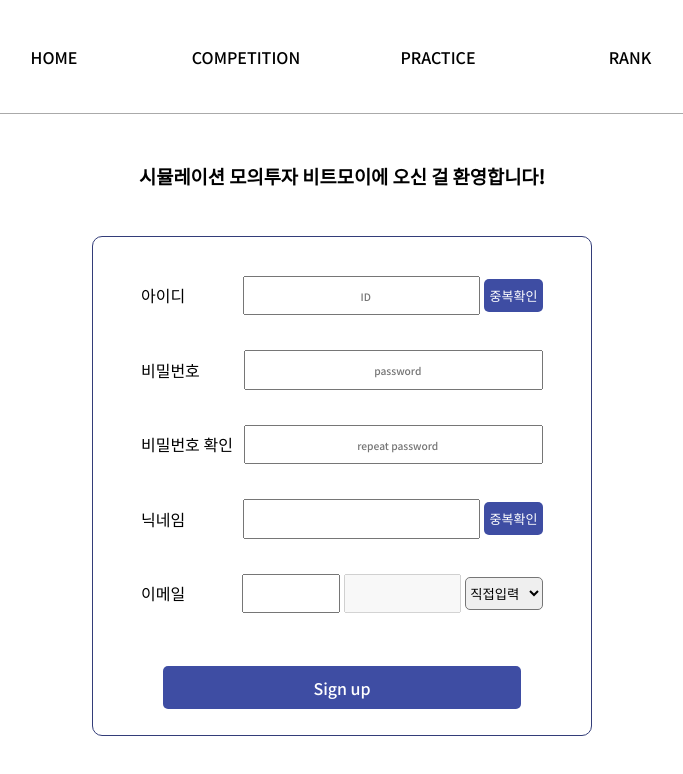
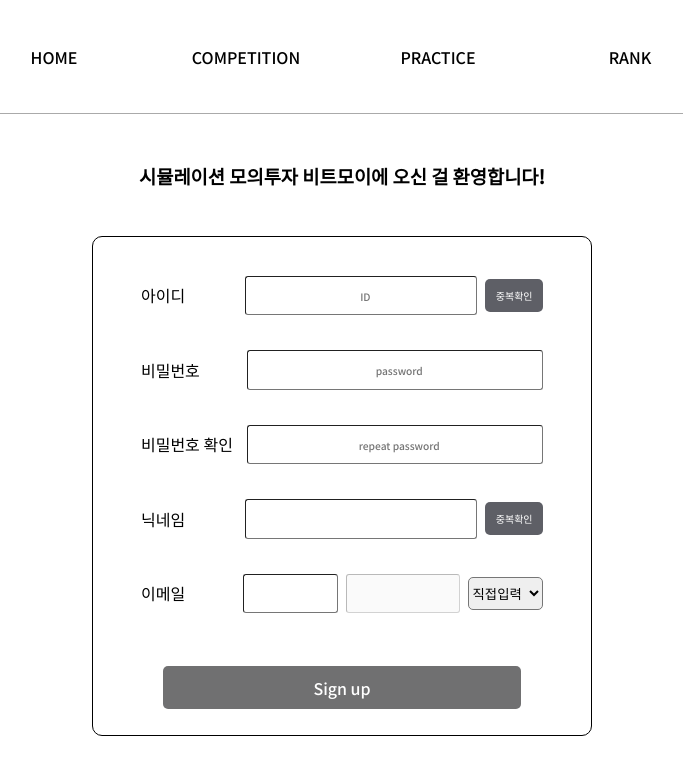
Before and after one commit to IGSON2/bitmoi, a React (Create React App) app in the folder frontend/: page /signup in a window 1280 px wide. Shown: the top 774 px of the page, without its empty margins (298-981 px from the left). Built offline with nearby package versions, Linux system fonts and the light colour scheme.

Commit message:
feat: finish signup

```diff
--- a/frontend/src/RoutingPages/SignUp/SignUp.js
+++ b/frontend/src/RoutingPages/SignUp/SignUp.js
@@ -6,9 +6,8 @@
   const userIDPattern = /^[a-zA-Z0-9]{5,15}$/;
   const passwordPattern =
     /^(?=.*[a-zA-Z])(?=.*[0-9])(?=.*[$@$!%*#?&])[a-zA-Z0-9$@$!%*#?&]{8,16}$/;
-
+  const nicknamePattern = /^[가-힣a-zA-Z0-9]{1,10}$/;
   const [userID, setUserID] = useState("");
-  const [userIDCheckError, setUserIDCheckError] = useState("");
   const [emailID, setEmailID] = useState("");
   const [emailDomain, setEmailDomain] = useState("");
   const [selectDomainDisable, setSelectDomainDisable] = useState(true);
@@ -16,13 +15,16 @@
   const [passwordChk, setPasswordChk] = useState("");
   const [nickname, setNickname] = useState("");
   const [isLogined, setIsLogined] = useState(false);
-  const [nicknameCheckError, setNicknameCheckError] = useState("");
-
+  const [userIdDuplicationText, setUserIdDuplicationText] =
+    useState("중복확인");
+  const [nicknameDuplicationText, setNicknameDuplicationText] =
+    useState("중복확인");
   const [userIDError, setuserIDError] = useState("");
   const [passwordError, setPasswordError] = useState("");
   const [passwordCheckError, setPasswordCheckError] = useState("");
+  const [nicknameError, setNicknameError] = useState("");
 
-  const onSubmit = (e) => {
+  const submit = (e) => {
     e.preventDefault();
     fetch("http://bitmoi.co.kr:5000/user", {
       method: "POST",
@@ -40,6 +42,7 @@
 
   const userIDChange = (e) => {
     setUserID(e.target.value);
+    setUserIdDuplicationText("중복확인");
     if (!userIDPattern.test(e.target.value)) {
       setuserIDError("ID는 영문 숫자 조합 5자에서 15자 내로 입력해 주세요.");
     } else {
@@ -49,41 +52,43 @@
 
   const userIDCheck = (e) => {
     e.preventDefault();
-
     fetch("http://bitmoi.co.kr:5000/user/checkid?user_id=" + userID)
       .then((res) => {
         if (res.ok) {
-          setUserIDCheckError("");
+          setUserIdDuplicationText("사용가능");
           return;
+        } else {
+          setUserIdDuplicationText("사용불가");
         }
       })
       .catch((error) => {
-        setUserIDCheckError(error);
+        console.error(error);
       });
   };
 
   const pwChange = (e) => {
     setPassword(e.target.value);
-    if (!passwordPattern.test(e.target.value)) {
-      const firstInvalidChar = e.target.value
-        .split("")
-        .find((char) => !passwordPattern.test(char));
-      console.log(`Invalid character: ${firstInvalidChar}`);
-      setPasswordError(
-        "비밀번호는 영문, 숫자, 특수문자($, @, $, !, %, *, #, ?, &)가 모두 포함되어야 합니다."
-      );
+    if (e.target.value.length < 8) {
+      setPasswordError("비밀번호는 최소 8자리여야 합니다.");
     } else {
-      setPasswordError("");
+      if (!passwordPattern.test(e.target.value)) {
+        setPasswordError(
+          "비밀번호는 영문, 숫자, 특수문자($, @, $, !, %, *, #, ?, &)가 모두 포함되어야 합니다."
+        );
+      } else {
+        setPasswordError("");
+        if (passwordChk !== "" && e.target.value !== passwordChk) {
+          setPasswordCheckError("재확인 비밀번호가 다릅니다.");
+        } else {
+          setPasswordCheckError("");
+        }
+      }
     }
   };
 
   const pwChkChange = (e) => {
     setPasswordChk(e.target.value);
     if (!passwordPattern.test(e.target.value)) {
-      const firstInvalidChar = e.target.value
-        .split("")
-        .find((char) => !passwordPattern.test(char));
-      console.log(`Invalid character: ${firstInvalidChar}`);
       setPasswordCheckError(
         "비밀번호는 영문, 숫자, 특수문자($, @, $, !, %, *, #, ?, &)가 모두 포함되어야 합니다."
       );
@@ -97,6 +102,14 @@
 
   const nicknameChange = (e) => {
     setNickname(e.target.value);
+    setNicknameDuplicationText("중복확인");
+    if (!nicknamePattern.test(e.target.value)) {
+      setNicknameError(
+        "닉네임은 특수문자를 제외하여 10자 이내로 입력해 주세요."
+      );
+    } else {
+      setNicknameError("");
+    }
   };
 
   const nicknameCheck = (e) => {
@@ -104,12 +117,14 @@
     fetch("http://bitmoi.co.kr:5000/user/checknickname?nickname=" + nickname)
       .then((res) => {
         if (res.ok) {
-          setNicknameCheckError("");
+          setNicknameDuplicationText("사용가능");
           return;
+        } else {
+          setNicknameDuplicationText("사용불가");
         }
       })
       .catch((error) => {
-        setNicknameCheckError(error);
+        console.error(error);
       });
   };
 
@@ -150,7 +165,7 @@
           <h3 className={styles.welcome}>
             시뮬레이션 모의투자 비트모이에 오신 걸 환영합니다!
           </h3>
-          <form className={styles.forms} onSubmit={onSubmit}>
+          <form className={styles.forms}>
             <div className={styles.field}>
               <label htmlFor="id">아이디</label>
               <input
@@ -161,14 +176,23 @@
                 onChange={userIDChange}
                 style={{
                   width: "60%",
-                  borderColor: userIDError === "" ? "" : "#ef5350",
+                  backgroundColor: userIDError === "" ? "" : "#f3ebeb",
                 }}
               ></input>
-              <button className={styles.duplication} onClick={userIDCheck}>
-                중복확인
+              <button
+                className={styles.duplication}
+                onClick={userIDCheck}
+                style={
+                  userIdDuplicationText === "사용가능"
+                    ? { backgroundColor: "#3e4da3" }
+                    : userIdDuplicationText === "사용불가"
+                    ? { backgroundColor: "#972523bd" }
+                    : { backgroundColor: "#5e5f66" }
+                }
+              >
+                {userIdDuplicationText}
               </button>
             </div>
-            {userIDCheckError ? <div>{userIDCheckError}</div> : null}
 
             <div className={styles.field}>
               <label htmlFor="pw">비밀번호</label>
@@ -178,7 +202,9 @@
                 placeholder="password"
                 value={password}
                 onChange={pwChange}
-                style={{ borderColor: passwordError === "" ? "" : "#ef5350" }}
+                style={{
+                  backgroundColor: passwordError === "" ? "" : "#f3ebeb",
+                }}
               ></input>
             </div>
 
@@ -191,7 +217,7 @@
                 value={passwordChk}
                 onChange={pwChkChange}
                 style={{
-                  borderColor: passwordCheckError === "" ? "" : "#ef5350",
+                  backgroundColor: passwordCheckError === "" ? "" : "#f3ebeb",
                 }}
               ></input>
             </div>
@@ -205,11 +231,20 @@
                 onChange={nicknameChange}
                 style={{ width: "60%" }}
               ></input>
-              <button className={styles.duplication} onClick={nicknameCheck}>
-                중복확인
+              <button
+                className={styles.duplication}
+                onClick={nicknameCheck}
+                style={
+                  nicknameDuplicationText === "사용가능"
+                    ? { backgroundColor: "#3e4da3" }
+                    : nicknameDuplicationText === "사용불가"
+                    ? { backgroundColor: "#972523bd" }
+                    : { backgroundColor: "#5e5f66" }
+                }
+              >
+                {nicknameDuplicationText}
               </button>
             </div>
-            {nicknameCheckError ? <div>{nicknameCheckError}</div> : null}
 
             <div className={styles.field}>
               <label htmlFor="emailID">이메일</label>
@@ -256,13 +291,25 @@
                 ? passwordError
                 : passwordCheckError
                 ? passwordCheckError
+                : nicknameError
+                ? nicknameError
                 : ""}
             </div>
             <button
+              onClick={submit}
               disabled={
+                userID === "" ||
+                password === "" ||
+                passwordChk === "" ||
+                nickname === "" ||
+                emailID === "" ||
+                emailDomain === "" ||
                 userIDError !== "" ||
                 passwordError !== "" ||
-                passwordCheckError !== ""
+                passwordCheckError !== "" ||
+                nicknameError !== "" ||
+                userIdDuplicationText !== "사용가능" ||
+                nicknameDuplicationText !== "사용가능"
               }
               className={styles.signup}
             >
--- a/frontend/src/RoutingPages/SignUp/SignUp.module.css
+++ b/frontend/src/RoutingPages/SignUp/SignUp.module.css
@@ -60,7 +60,7 @@
   align-items: center;
   flex-direction: column;
   row-gap: 2%;
-  border: #333d79 1px solid;
+  border: black 1px solid;
   border-radius: 10px;
   padding: 2%;
 }
@@ -72,16 +72,16 @@
   flex-direction: row;
   justify-content: space-between;
   align-items: center;
-  column-gap: 1%;
+  column-gap: 2%;
 }
 .duplication {
   width: 15%;
   height: 50%;
-  font-size: small;
+  font-size: x-small;
   font-weight: 400;
   border: none;
   color: #fff;
-  background-color: #3e4da3;
+  background-color: #5e5f66;
   border-radius: 5px;
 }
 
@@ -103,6 +103,8 @@
   width: 75%;
   height: 60%;
   padding-left: 2%;
+  border-width: 1px;
+  border-radius: 3px;
 }
 
 .errormessage {
@@ -124,8 +126,25 @@
   background-color: #3e4da3;
 }
 
-.signup:hover,
+.signup:hover {
+  cursor: pointer;
+  background-color: #5c6aaf;
+}
+
+.signup:disabled {
+  background-color: #707071;
+}
+
+.signup:disabled:hover {
+  cursor: default;
+}
+
 .duplication:hover {
   cursor: pointer;
-  background-color: #4957a1;
+  background-color: #707071;
 }
+
+.duplication:active {
+  box-shadow: 1px 1px 5px inset rgb(63, 63, 63);
+  font-size: xx-small;
+}
```
Also changed, not shown: 2 other files (tests, documents, lock files or other folders).
